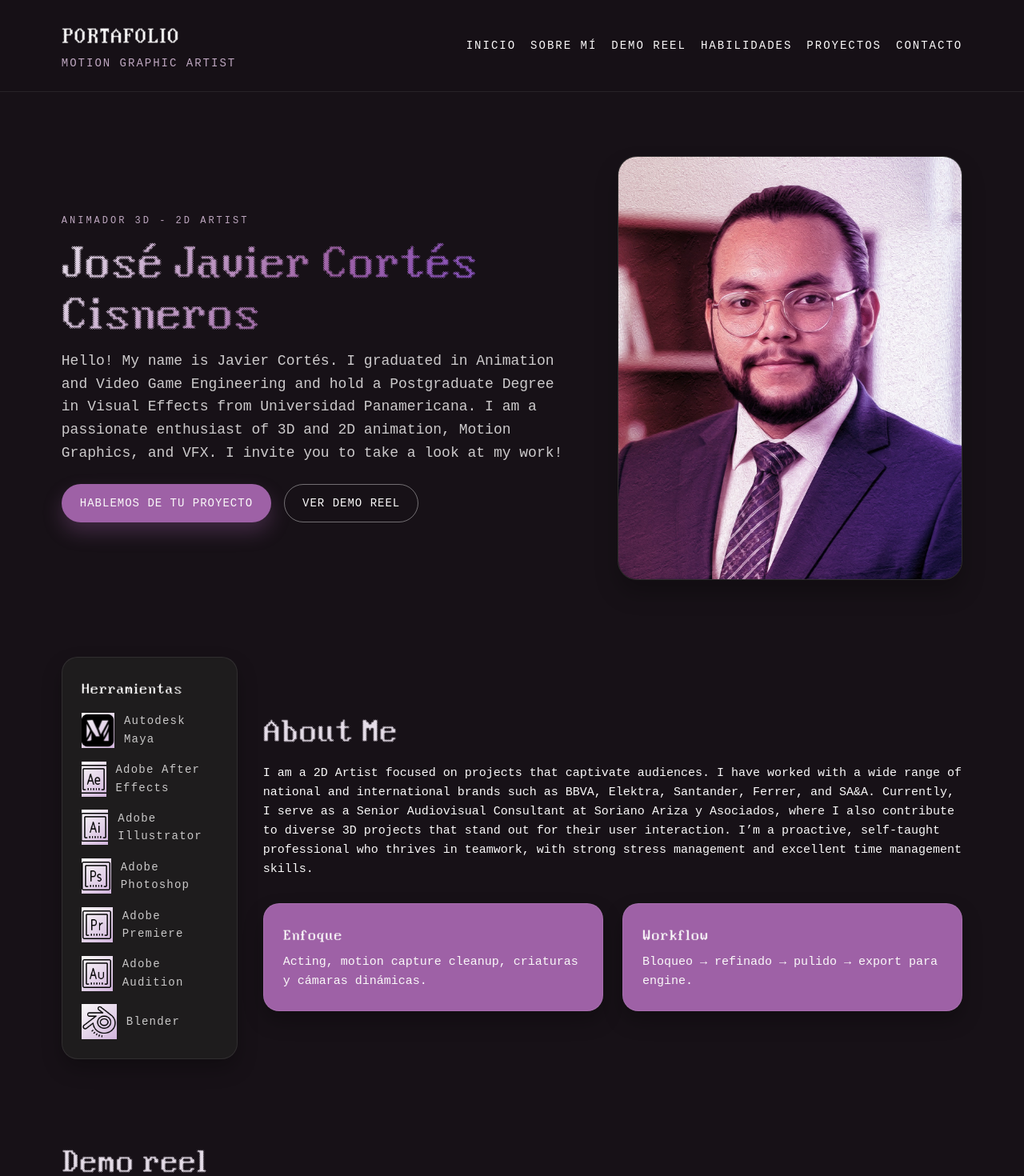
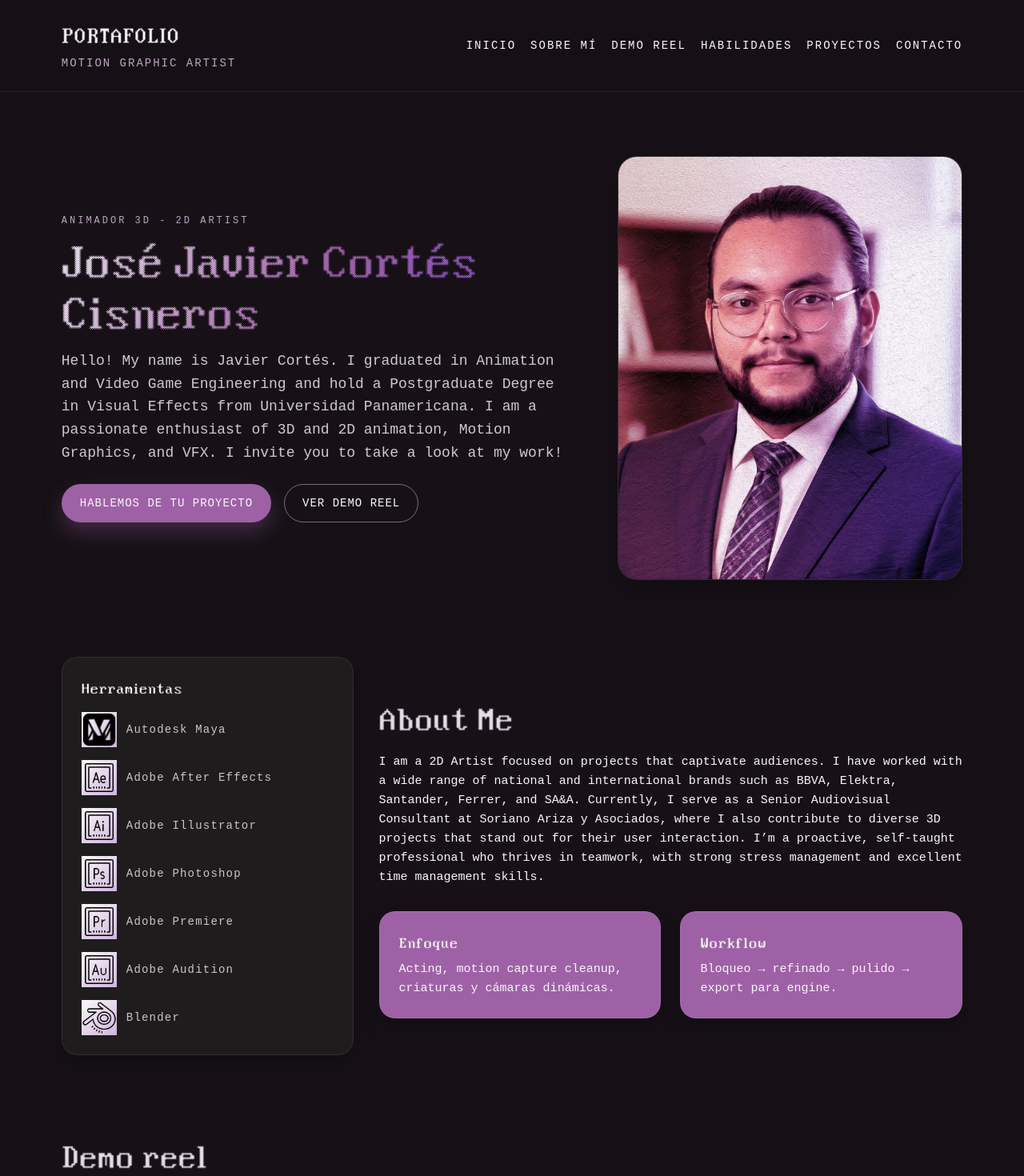
Before and after one commit to jjcorcis-droid/jjcorcis, a React (Vite) app: page / in a window 1280 px wide. Shown: the top 1470 px of the page at 80% size. Built offline with nearby package versions, Linux system fonts and the light colour scheme.

Commit message:
Quitando enlaces a videos

```diff
--- a/src/App.css
+++ b/src/App.css
@@ -190,7 +190,7 @@ main {
 
 .about-grid {
   display: grid;
-  grid-template-columns: minmax(220px, 1fr) minmax(0, 4fr);
+  grid-template-columns: minmax(220px, 2fr) minmax(0, 4fr);
   grid-template-areas: "tools about";
   gap: 32px;
   align-items: center;
--- a/src/sections/ProjectsSection.jsx
+++ b/src/sections/ProjectsSection.jsx
@@ -1,4 +1,3 @@
-import insigniasElektra from '../assets/video/Elektra_InsigniasAlMerito_2023.mp4'
 import elektra1 from '../assets/img/elektra1.png'
 import elektra2 from '../assets/img/elektra2.png'
 import afterEffects from '../assets/img/after-effects-64.png'
@@ -8,10 +7,7 @@ import photoshop from '../assets/img/photoshop-64.png'
 import premiere from '../assets/img/premiere-pro-64.png'
 import audition from '../assets/img/audition-64.png'
 import maya from '../assets/img/maya.png'
-import prA1 from '../assets/projectA/teaserCreator.mp4'
-import prB1 from '../assets/projectB/escuchaSantander.mp4'
-import prC1 from '../assets/projectC/leanElektra.mp4'
-import prC2 from '../assets/projectC/leanElektra2.mp4'
+
 
 function ProjectsSection() {
   return (
@@ -41,7 +37,7 @@ function ProjectsSection() {
           <div className="project-gallery">
             <div className="gallery-item gallery-item--media">
               <video className="reel-video" controls preload="metadata">
-                <source src={prA1} type="video/mp4" />
+
                 Tu navegador no soporta la reproducción de video.
               </video>
             </div>
@@ -82,7 +78,7 @@ function ProjectsSection() {
           <div className="project-gallery">
             <div className="gallery-item gallery-item--media">
               <video className="reel-video" controls preload="metadata">
-                <source src={prB1} type="video/mp4" />
+
                 Tu navegador no soporta la reproducción de video.
               </video>
             </div>
@@ -129,13 +125,13 @@ function ProjectsSection() {
           <div className="project-gallery">
             <div className="gallery-item gallery-item--media">
               <video className="reel-video" controls preload="metadata">
-                <source src={prC1} type="video/mp4" />
+
                 Tu navegador no soporta la reproducción de video.
               </video>
             </div>
             <div className="gallery-item gallery-item--media">
               <video className="reel-video" controls preload="metadata">
-                <source src={prC2} type="video/mp4" />
+
                 Tu navegador no soporta la reproducción de video.
               </video>
             </div>
@@ -200,7 +196,7 @@ function ProjectsSection() {
                 controls
                 preload="metadata"
               >
-                <source src={insigniasElektra} type="video/mp4" />
+
                 Tu navegador no soporta la reproducción de video.
               </video>
             </div>
--- a/src/sections/ReelSection.jsx
+++ b/src/sections/ReelSection.jsx
@@ -1,4 +1,3 @@
-import demoReel from '../assets/video/DemoReel_2026_JoseJavierCortesCisneros.mp4'
 
 function ReelSection() {
   return (
@@ -13,7 +12,7 @@ function ReelSection() {
           controls
           preload="metadata"
         >
-          <source src={demoReel} type="video/mp4" />
+
           Tu navegador no soporta la reproducción de video.
         </video>
       </div>
```
